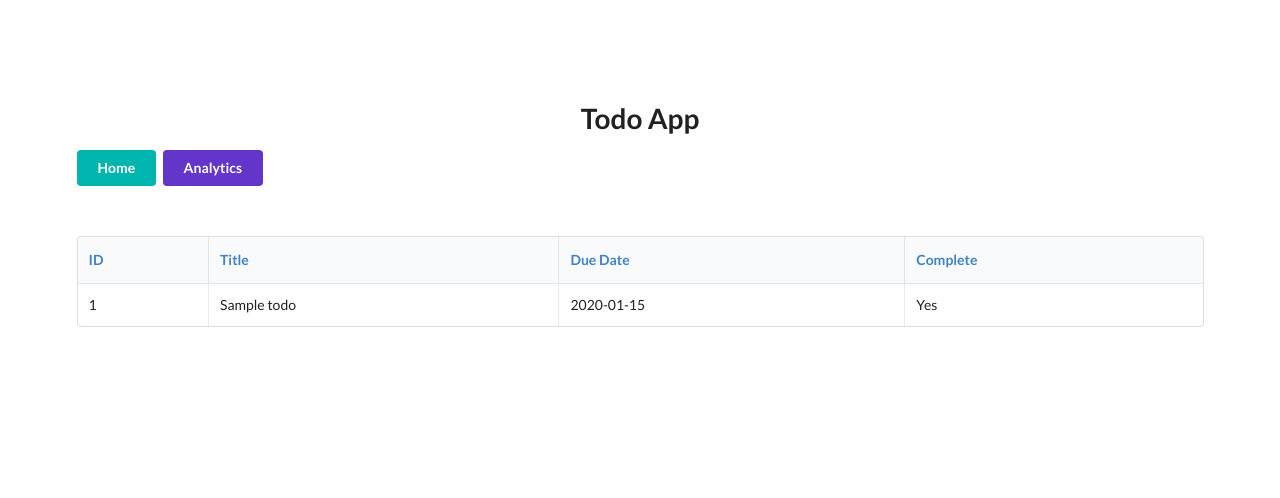
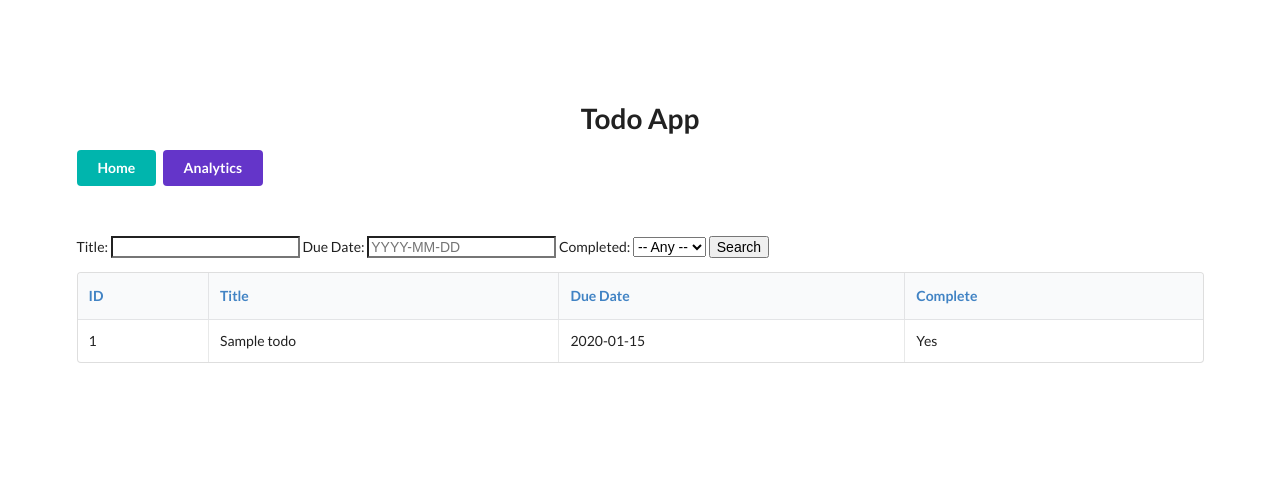
Before and after one commit to Michael-A-Con/CS348-Projectly, a Flask app: page /sort/id in a window 1280 px wide. Shown: the top 498 px of the page. Run offline with Flask 3, Linux system fonts and the light colour scheme; tables that the repository leaves empty hold one stand-in row (values such as "Sample post"); some libraries are stand-ins or nearby versions.

Commit message:
user can now query for tasks

```diff
--- a/app.py
+++ b/app.py
@@ -1,7 +1,7 @@
 from flask import Flask, render_template, request, redirect, url_for
 from flask_sqlalchemy import SQLAlchemy
 from datetime import datetime
-import datetime
+from datetime import datetime
 
 app = Flask(__name__)
 app.config['SQLALCHEMY_DATABASE_URI'] = 'sqlite:///db.sqlite'
@@ -82,6 +82,26 @@ def sort_tasks(column):
     tasks = Todo.query.order_by(getattr(Todo, column)).all()
     return render_template('analytics.html', tasks=tasks)
 
+@app.route('/search', methods=['POST'])
+def search_tasks():
+    title = request.form.get('title')
+    due_date = request.form.get('due_date')
+    completed = request.form.get('completed')
+
+    filters = {}
+
+    if title:
+        filters['title'] = title
+
+    if due_date:
+        filters['due_date'] = datetime.strptime(due_date, '%Y-%m-%d')
+
+    if completed:
+        filters['complete'] = completed.lower() == 'true'
+
+    tasks = Todo.query.filter_by(**filters).all()
+
+    return render_template('analytics.html', tasks=tasks)
 
 if __name__ == "__main__":
     with app.app_context():
--- a/templates/analytics.html
+++ b/templates/analytics.html
@@ -20,6 +20,24 @@
                     <a class="ui violet button" href="/Analytics">Analytics</a>
                 </div>
             </div>
+
+                    <!-- Search Form -->
+        <form action="{{ url_for('search_tasks') }}" method="post">
+            <label for="title">Title:</label>
+            <input type="text" name="title" id="title">
+
+            <label for="due_date">Due Date:</label>
+            <input type="text" name="due_date" id="due_date" placeholder="YYYY-MM-DD">
+
+            <label for="completed">Completed:</label>
+            <select name="completed" id="completed">
+                <option value="">-- Any --</option>
+                <option value="True">Yes</option>
+                <option value="False">No</option>
+            </select>
+
+            <button type="submit">Search</button>
+        </form>
 
         <table class="ui celled table">
             <thead>
```
Lines whose indentation alone changed are shown as unchanged.
